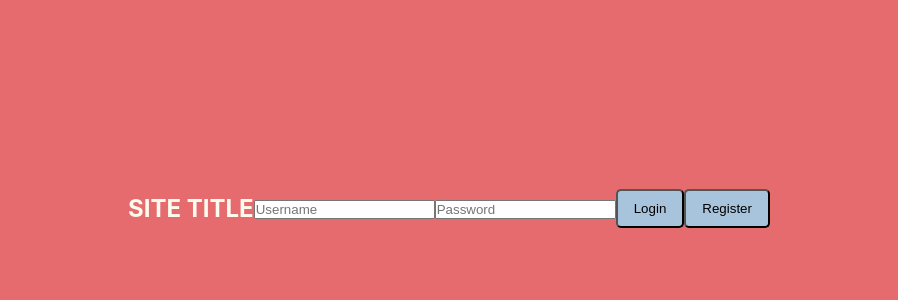
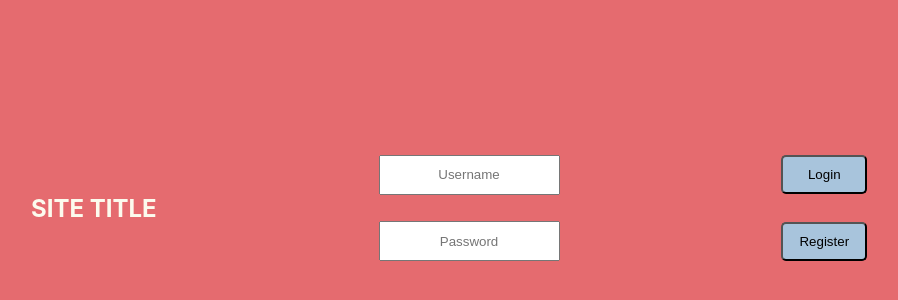
Before and after one commit to Jucepig/chat-app, a React (Create React App) app: page /#/ in a window 1280 px wide. Shown: the part 192-492 px from the top of the page, without its empty margins (191-1089 px from the left). Built offline with nearby package versions, Linux system fonts and the light colour scheme.

Commit message:
completed making auth fully responsive

```diff
--- a/src/App.css
+++ b/src/App.css
@@ -10,22 +10,38 @@
   display: flex;
   align-items: center;
   justify-content: center;
-  flex-direction: row; }
+  flex-direction: row;
+  justify-content: space-evenly; }
+  #auth #auth-input-container {
+    display: flex;
+    align-items: center;
+    justify-content: center;
+    flex-direction: column;
+    height: 20%;
+    justify-content: space-evenly; }
+    #auth #auth-input-container input {
+      height: 25%;
+      width: 100%;
+      text-align: center; }
+  #auth #auth-btn-container {
+    display: flex;
+    align-items: center;
+    justify-content: center;
+    flex-direction: column;
+    height: 20%;
+    justify-content: space-evenly; }
+    #auth #auth-btn-container button {
+      width: 100%; }
   @media (max-width: 600px) {
     #auth {
+      display: flex;
+      align-items: center;
+      justify-content: center;
       flex-direction: column; }
       #auth section {
-        display: flex;
-        align-items: center;
-        justify-content: center;
-        flex-direction: column;
-        justify-content: space-evenly;
-        height: 20%;
         width: 100%; }
       #auth #auth-input-container input {
-        height: 25%;
-        width: 50%;
-        text-align: center; }
+        width: 50%; }
       #auth #auth-btn-container button {
         width: 30%; } }
 
--- a/src/sass/components/_auth.scss
+++ b/src/sass/components/_auth.scss
@@ -1,25 +1,42 @@
 @import '../config';
+
+@mixin auth-container {
+  @include flexCenter(column);
+  height: 20%;
+  justify-content: space-evenly;
+}
 
 #auth {
   height: 100vh;
+  @include set-background($secondary-color);
+  @include flexCenter(row);
+  justify-content: space-evenly;
 
-  @include set-background($secondary-color);
+  #{&}-input-container {
+    @include auth-container;
+    input {
+      height: 25%;
+      width: 100%;
+      text-align: center;
+    }
+  }
 
-  @include flexCenter(row);
+  #{&}-btn-container {
+    @include auth-container;
+    button {
+      width: 100%;
+    }
+  }
 
   @include mobile{
-    flex-direction: column;
+    @include flexCenter(column);
     section {
-      @include flexCenter(column);
-      justify-content: space-evenly;
-      height: 20%;
       width: 100%;
     }
+
     #auth-input-container {
       input {
-        height: 25%;
         width: 50%;
-        text-align: center;
       }
     }
 
```
